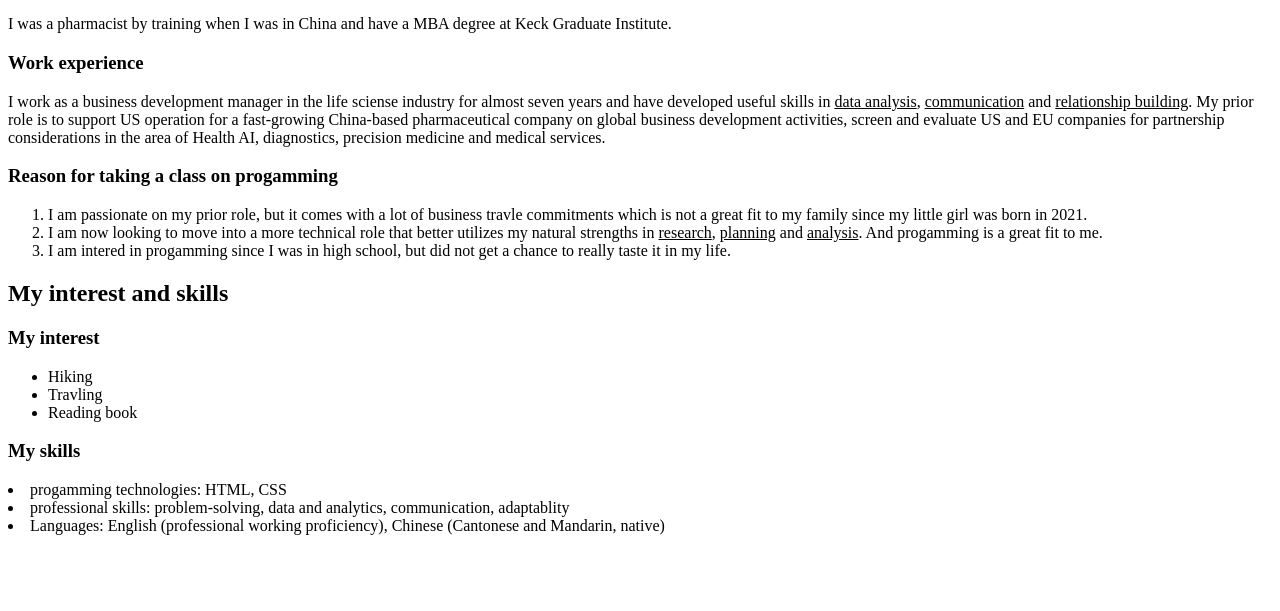
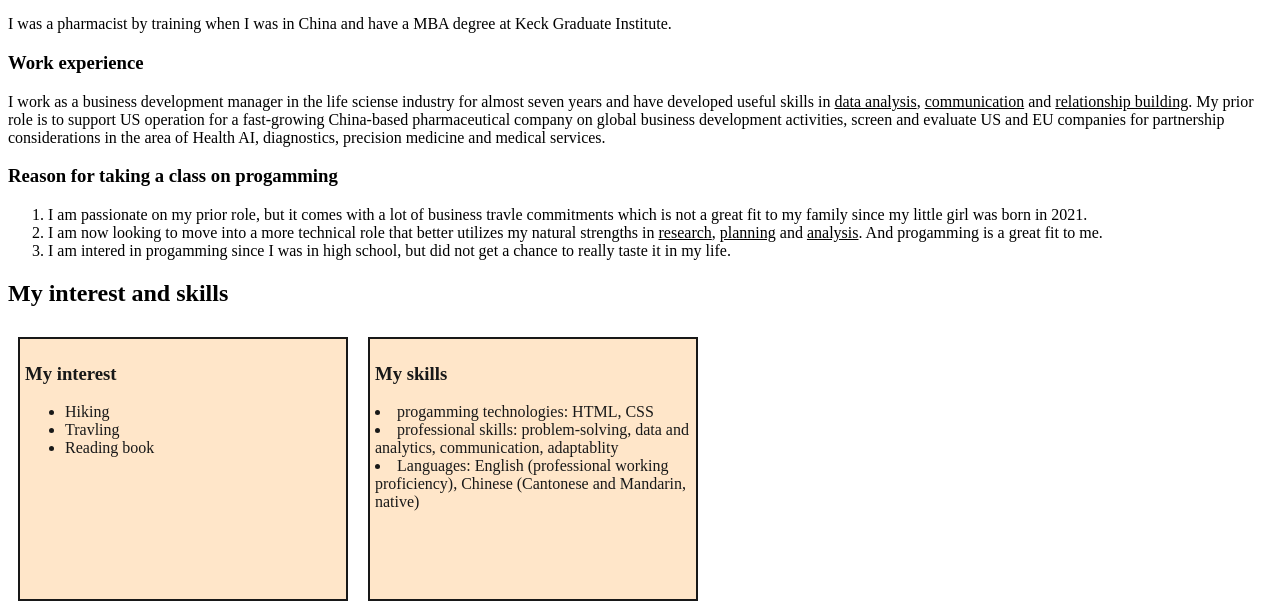
Before and after one commit to zbl14/about-me, a plain HTML site: page index.html in a window 1280 px wide. Shown: the part 829-1440 px from the top of the page. Before the commit the page ends 1372 px from the top, so only its background shows below. Drawn offline with Linux system fonts and the light colour scheme.

Commit message:
add style to my insterest and skills section with float and box

```diff
--- a/css/styles.css
+++ b/css/styles.css
@@ -1,3 +1,14 @@
 .underline {
   text-decoration-line: underline;
 }
+
+.interest-and-skills  {
+  display: block;
+  width: 25%;
+  height: 250px;
+  float: left;
+  margin: 10px;
+  border: 2px solid black;
+  padding: 5px;
+  background-color: bisque;opacity: 0.9;
+}
--- a/index.html
+++ b/index.html
@@ -106,7 +106,7 @@
 
   <div>
     <h2>My interest and skills</h2>
-      <div>
+      <div class="interest-and-skills">
         <h3>My interest</h3>
         <ul>
           <li>Hiking</li>
@@ -115,7 +115,7 @@
         </ul>
       </div>
 
-      <div>
+      <div class="interest-and-skills">
         <h3>My skills</h3>
         <li>progamming technologies: HTML, CSS</li>
         <li>professional skills: problem-solving, data and analytics, communication, adaptablity</li>
```
